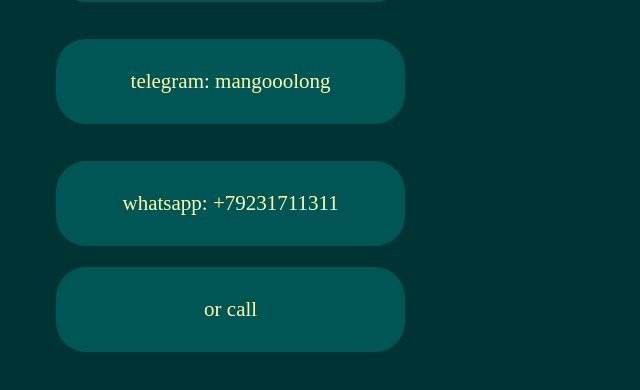
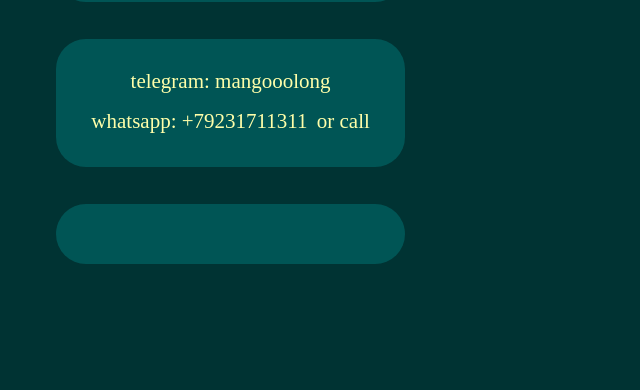
Before and after one commit to mango4d/mango4d.github.io, a plain HTML site: page index.html in a window 1280 px wide. Shown: the part 1042-1432 px from the top of the page, without its empty margins (102-742 px from the left). Drawn offline with Linux system fonts and the light colour scheme.

Commit message:
Update index.html

```diff
--- a/index.html
+++ b/index.html
@@ -16,19 +16,9 @@ src="https://sketchfab.com/models/9cc0a60495f5478088654806b17a8142/embed">
 src="https://www.youtube.com/embed/FhAGRGlLse8" title="YouTube video player" frameborder="0" allow="accelerometer; autoplay;
                                               clipboard-write; encrypted-media; gyroscope; picture-in-picture" allowfullscreen>
 </iframe>
-<a href=https://t.me/mangooolong>
 <p>
-telegram: mangooolong
-</p>
-</a>
-<a href=https://wa.me/79231711311>
+<a href=https://t.me/mangooolong>telegram: mangooolong</a>
+<a href=https://wa.me/79231711311>whatsapp: +79231711311</a>
+<a href=tel:+7923171311>or call</a>
 <p>
-whatsapp: +79231711311
-</p>
-</a>
-<a href=tel:+7923171311>
-<p>
-or call
-</p>
-</a>
 </html>
```
